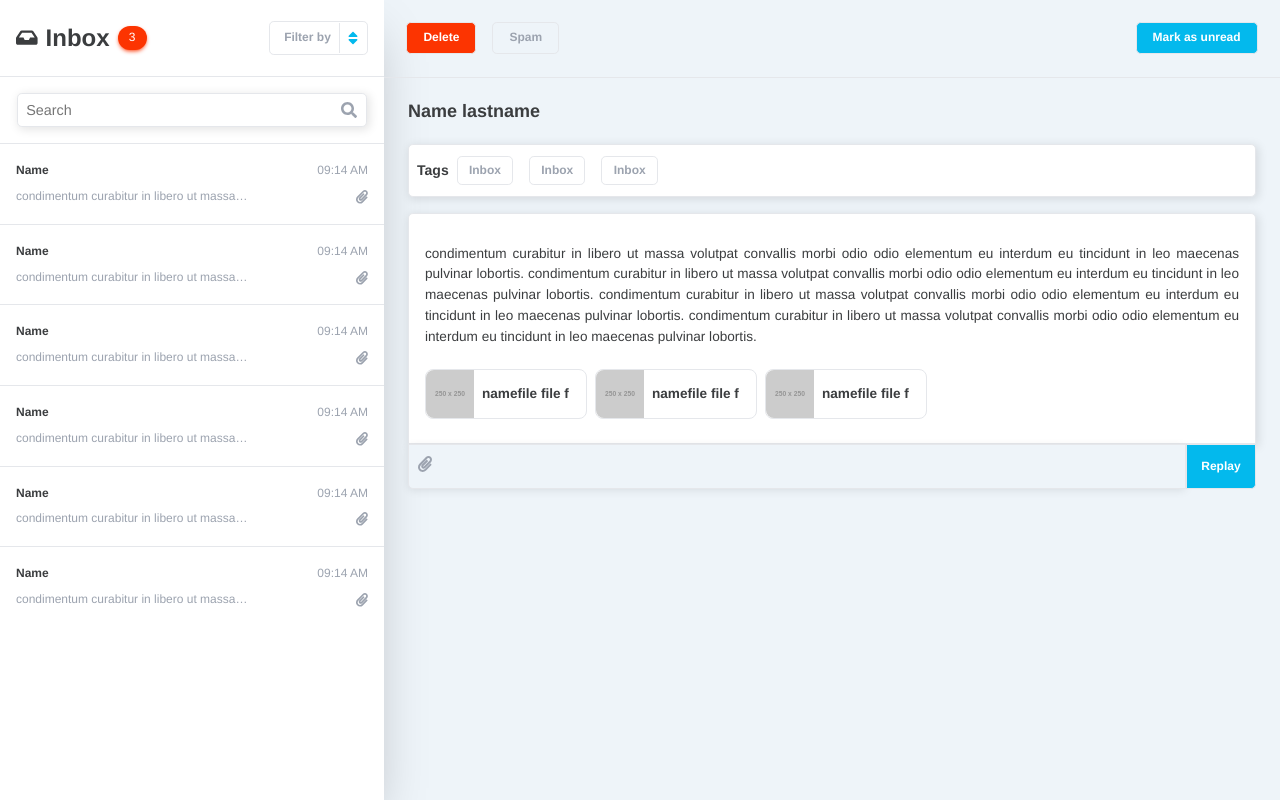
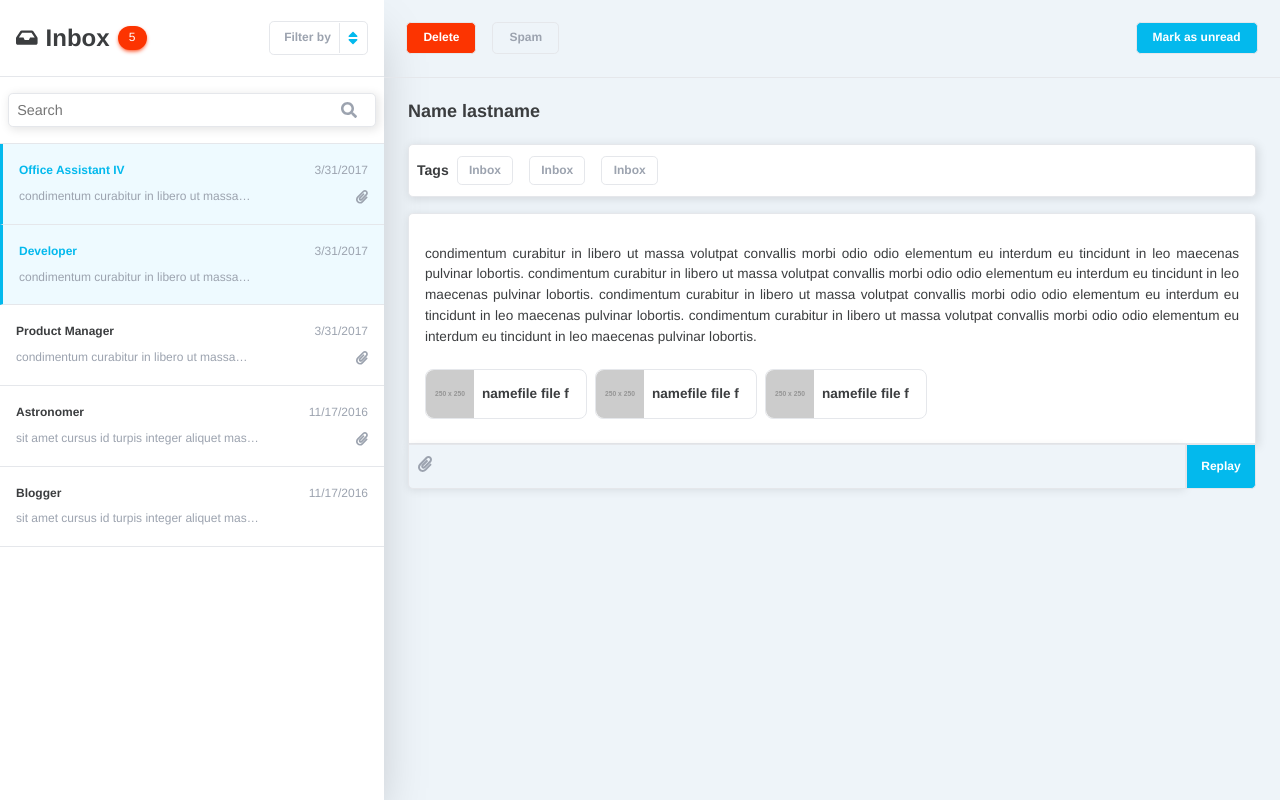
Before and after one commit to AlfredoCU/test-alfredo, a React app: page / in a window 1280 px wide. Built offline with nearby package versions, Linux system fonts and the light colour scheme.

Commit message:
feat: creating actions, using useDispach and useSelector on components

```diff
--- a/src/components/mailbox/EmailItem.js
+++ b/src/components/mailbox/EmailItem.js
@@ -1,24 +1,40 @@
 import React from "react";
+import { string, bool, arrayOf, shape } from "prop-types";
 import { faPaperclip } from "@fortawesome/free-solid-svg-icons";
 import { FontAwesomeIcon } from "@fortawesome/react-fontawesome";
 
-const EmailItem = () => {
+const EmailItem = ({ subject, body, date, isReaded, attachements }) => {
+  let card = isReaded || "box-email__item--active";
+  let name = isReaded || "box-email__name--active";
+
   return (
-    <div className="box-email__item">
+    <div className={`box-email__item ${card}`}>
       <div className="box-email__section">
-        <p className="box-email__name">Name</p>
-        <p className="box-email__body">
-          condimentum curabitur in libero ut massa volutpat convallis morbi odio
-          odio elementum eu interdum eu tincidunt in leo maecenas pulvinar
-          lobortis
-        </p>
+        <p className={`box-email__name ${name}`}>{subject}</p>
+        <p className="box-email__body">{body}</p>
       </div>
       <div className="box-email__section--right">
-        <p className="box-email__time">09:14 AM</p>
-        <FontAwesomeIcon icon={faPaperclip} className="box-email__icon" />
+        <p className="box-email__time">{date}</p>
+
+        {attachements.length > 0 && (
+          <FontAwesomeIcon icon={faPaperclip} className="box-email__icon" />
+        )}
       </div>
     </div>
   );
 };
 
+EmailItem.propTypes = {
+  subject: string.isRequired,
+  body: string.isRequired,
+  date: string.isRequired,
+  isReaded: bool.isRequired,
+  attachements: arrayOf(
+    shape({
+      file: string.isRequired,
+      name: string.isRequired
+    })
+  ).isRequired
+};
+
 export default EmailItem;
--- a/src/components/mailbox/Header.js
+++ b/src/components/mailbox/Header.js
@@ -1,19 +1,23 @@
 import React from "react";
-
+import { string, number, func } from "prop-types";
 import Section from "./Section";
 import Dropdown from "../common/Dropdown";
 
-const Header = () => {
-  return (
+const Header = ({ section, count, handleSection }) => (
   <div className="box-header">
     <div className="box-header__section">
-        <Section section="Inbox" count={3} />
+      <Section section={section} count={count} />
     </div>
     <div className="box-header__section">
-        <Dropdown />
+      <Dropdown section={handleSection} />
     </div>
   </div>
 );
+
+Header.propTypes = {
+  section: string.isRequired,
+  count: number.isRequired,
+  handleSection: func.isRequired
 };
 
 export default Header;
--- a/src/components/mailbox/Search.js
+++ b/src/components/mailbox/Search.js
@@ -1,23 +1,33 @@
 import React from "react";
+import { string } from "prop-types";
+import { useDispatch } from "react-redux";
 import { faSearch } from "@fortawesome/free-solid-svg-icons";
 import { FontAwesomeIcon } from "@fortawesome/react-fontawesome";
-
+import { emailSearch } from "../../store/actions/email";
 import Input from "../common/Input";
 
-const Search = () => {
+const Search = ({ section }) => {
+  const dispatch = useDispatch();
+  const handleInputChange = ({ target }) => {
+    dispatch(emailSearch({ section, value: target.value }));
+  };
+
   return (
     <div className="box-search">
       <Input
         id="search"
-        type="search"
+        type="text"
         name="search"
-        value=""
-        // onChange={}
-        placeholder={"Search"}
+        placeholder="Search"
+        onChange={handleInputChange}
       />
       <FontAwesomeIcon icon={faSearch} className="box-search__icon" />
     </div>
   );
 };
 
+Search.propTypes = {
+  section: string.isRequired
+};
+
 export default Search;
--- a/src/components/mailbox/index.js
+++ b/src/components/mailbox/index.js
@@ -1,22 +1,41 @@
-import React from "react";
-
+import React, { useEffect, useState } from "react";
+import { useDispatch, useSelector } from "react-redux";
+import { emailFilter } from "../../store/actions/email";
 import Header from "./Header";
 import Search from "./Search";
 import EmailItem from "./EmailItem";
 
 const MailBox = () => {
+  const dispatch = useDispatch();
+  const { email } = useSelector(state => state);
+  const { filter } = email;
+
+  const [section, setSection] = useState("Inbox");
+
+  useEffect(() => {
+    dispatch(emailFilter(section));
+  }, [section]);
+
   return (
     <div className="app__box">
-      <Header />
-      <Search />
+      <Header
+        section={section}
+        count={filter && filter.length}
+        handleSection={setSection}
+      />
+      <Search section={section} />
       <div className="box-email">
-        <EmailItem />
-        <EmailItem />
-        <EmailItem />
-        <EmailItem />
-        <EmailItem />
-        <EmailItem />
-        <EmailItem />
+        {filter &&
+          filter.map(email => (
+            <EmailItem
+              key={email.id}
+              subject={email.subject}
+              body={email.body}
+              date={email.date}
+              isReaded={email.isReaded}
+              attachements={email.attachements}
+            />
+          ))}
       </div>
     </div>
   );
--- a/src/samples/mail-data.json
+++ b/src/samples/mail-data.json
@@ -7,7 +7,7 @@
     "body": "condimentum curabitur in libero ut massa volutpat convallis morbi odio odio elementum eu interdum eu tincidunt in leo maecenas pulvinar lobortis",
     "date": "3/31/2017",
     "isReaded": false,
-    "section": "inbox",
+    "section": "Inbox",
     "avatar": "https://robohash.org/dignissimosetsuscipit.jpg?size=50x50&set=set1",
     "tags": ["business", "notice"],
     "attachements": [
@@ -21,29 +21,24 @@
     "id": "1624833209368",
     "from": "mhallatt0@walmart.com",
     "to": "cziem0@surveymonkey.com",
-    "subject": "Office Assistant IV",
+    "subject": "Developer",
     "body": "condimentum curabitur in libero ut massa volutpat convallis morbi odio odio elementum eu interdum eu tincidunt in leo maecenas pulvinar lobortis",
     "date": "3/31/2017",
     "isReaded": false,
-    "section": "inbox",
+    "section": "Inbox",
     "avatar": "https://robohash.org/dignissimosetsuscipit.jpg?size=50x50&set=set1",
     "tags": ["business", "notice"],
-    "attachements": [
-      {
-        "file": "http://dummyimage.com/250x250.jpg/5fa2dd/ffffff",
-        "name": "ut_nulla_sed.jpeg"
-      }
-    ]
+    "attachements": []
   },
   {
     "id": "1624833236344",
     "from": "mhallatt0@walmart.com",
     "to": "cziem0@surveymonkey.com",
-    "subject": "Office Assistant IV",
+    "subject": "Product Manager",
     "body": "condimentum curabitur in libero ut massa volutpat convallis morbi odio odio elementum eu interdum eu tincidunt in leo maecenas pulvinar lobortis",
     "date": "3/31/2017",
     "isReaded": true,
-    "section": "inbox",
+    "section": "Inbox",
     "avatar": "https://robohash.org/dignissimosetsuscipit.jpg?size=50x50&set=set1",
     "tags": ["business", "notice"],
     "attachements": [
@@ -57,11 +52,11 @@
     "id": "1624833250617",
     "from": "nmulbery1@seattletimes.com",
     "to": "idimont1@usa.gov",
-    "subject": "Technical Writer",
+    "subject": "Front End",
     "body": "sit amet cursus id turpis integer aliquet massa id lobortis convallis tortor risus dapibus augue vel accumsan tellus nisi eu orci mauris lacinia sapien quis libero nullam sit amet",
     "date": "11/17/2016",
     "isReaded": false,
-    "section": "spam",
+    "section": "Spam",
     "avatar": "https://robohash.org/aliquamautdolore.jpg?size=50x50&set=set1",
     "tags": ["technology", "ideas"],
     "attachements": [
@@ -75,32 +70,31 @@
     "id": "1624833262865",
     "from": "nmulbery1@seattletimes.com",
     "to": "idimont1@usa.gov",
-    "subject": "Technical Writer",
+    "subject": "Admin JBL",
     "body": "sit amet cursus id turpis integer aliquet massa id lobortis convallis tortor risus dapibus augue vel accumsan tellus nisi eu orci mauris lacinia sapien quis libero nullam sit amet",
     "date": "11/17/2016",
     "isReaded": true,
-    "section": "spam",
+    "section": "Spam",
+    "avatar": "https://robohash.org/aliquamautdolore.jpg?size=50x50&set=set1",
+    "tags": ["technology", "ideas"],
+    "attachements": []
+  },
+  {
+    "id": "1624833272309",
+    "from": "nmulbery1@seattletimes.com",
+    "to": "idimont1@usa.gov",
+    "subject": "Astronomer ",
+    "body": "sit amet cursus id turpis integer aliquet massa id lobortis convallis tortor risus dapibus augue vel accumsan tellus nisi eu orci mauris lacinia sapien quis libero nullam sit amet",
+    "date": "11/17/2016",
+    "isReaded": true,
+    "section": "Inbox",
     "avatar": "https://robohash.org/aliquamautdolore.jpg?size=50x50&set=set1",
     "tags": ["technology", "ideas"],
     "attachements": [
       {
         "file": "http://dummyimage.com/250x250.jpg/dddddd/000000",
         "name": "sodales_scelerisque_mauris.jpeg"
-      }
-    ]
-  },
-  {
-    "id": "1624833272309",
-    "from": "nmulbery1@seattletimes.com",
-    "to": "idimont1@usa.gov",
-    "subject": "Technical Writer",
-    "body": "sit amet cursus id turpis integer aliquet massa id lobortis convallis tortor risus dapibus augue vel accumsan tellus nisi eu orci mauris lacinia sapien quis libero nullam sit amet",
-    "date": "11/17/2016",
-    "isReaded": true,
-    "section": "spam",
-    "avatar": "https://robohash.org/aliquamautdolore.jpg?size=50x50&set=set1",
-    "tags": ["technology", "ideas"],
-    "attachements": [
+      },
       {
         "file": "http://dummyimage.com/250x250.jpg/dddddd/000000",
         "name": "sodales_scelerisque_mauris.jpeg"
@@ -111,29 +105,24 @@
     "id": "1624833288255",
     "from": "nmulbery1@seattletimes.com",
     "to": "idimont1@usa.gov",
-    "subject": "Technical Writer",
+    "subject": "Blacksmith ",
     "body": "sit amet cursus id turpis integer aliquet massa id lobortis convallis tortor risus dapibus augue vel accumsan tellus nisi eu orci mauris lacinia sapien quis libero nullam sit amet",
     "date": "11/17/2016",
     "isReaded": true,
-    "section": "trash",
+    "section": "Trash",
     "avatar": "https://robohash.org/aliquamautdolore.jpg?size=50x50&set=set1",
     "tags": ["technology", "ideas"],
-    "attachements": [
-      {
-        "file": "http://dummyimage.com/250x250.jpg/dddddd/000000",
-        "name": "sodales_scelerisque_mauris.jpeg"
-      }
-    ]
+    "attachements": []
   },
   {
     "id": "1624833299360",
     "from": "nmulbery1@seattletimes.com",
     "to": "idimont1@usa.gov",
-    "subject": "Technical Writer",
+    "subject": "Coach ",
     "body": "sit amet cursus id turpis integer aliquet massa id lobortis convallis tortor risus dapibus augue vel accumsan tellus nisi eu orci mauris lacinia sapien quis libero nullam sit amet",
     "date": "11/17/2016",
     "isReaded": false,
-    "section": "trash",
+    "section": "Trash",
     "avatar": "https://robohash.org/aliquamautdolore.jpg?size=50x50&set=set1",
     "tags": ["technology", "ideas"],
     "attachements": [
@@ -147,36 +136,26 @@
     "id": "1624833308966",
     "from": "nmulbery1@seattletimes.com",
     "to": "idimont1@usa.gov",
-    "subject": "Technical Writer",
+    "subject": "Computer programmer",
     "body": "sit amet cursus id turpis integer aliquet massa id lobortis convallis tortor risus dapibus augue vel accumsan tellus nisi eu orci mauris lacinia sapien quis libero nullam sit amet",
     "date": "11/17/2016",
     "isReaded": true,
-    "section": "trash",
+    "section": "Trash",
     "avatar": "https://robohash.org/aliquamautdolore.jpg?size=50x50&set=set1",
     "tags": ["technology", "ideas"],
-    "attachements": [
-      {
-        "file": "http://dummyimage.com/250x250.jpg/dddddd/000000",
-        "name": "sodales_scelerisque_mauris.jpeg"
-      }
-    ]
+    "attachements": []
   },
   {
     "id": "1624833321637",
     "from": "nmulbery1@seattletimes.com",
     "to": "idimont1@usa.gov",
-    "subject": "Technical Writer",
+    "subject": "Blogger",
     "body": "sit amet cursus id turpis integer aliquet massa id lobortis convallis tortor risus dapibus augue vel accumsan tellus nisi eu orci mauris lacinia sapien quis libero nullam sit amet",
     "date": "11/17/2016",
     "isReaded": true,
-    "section": "inbox",
+    "section": "Inbox",
     "avatar": "https://robohash.org/aliquamautdolore.jpg?size=50x50&set=set1",
     "tags": ["technology", "ideas"],
-    "attachements": [
-      {
-        "file": "http://dummyimage.com/250x250.jpg/dddddd/000000",
-        "name": "sodales_scelerisque_mauris.jpeg"
-      }
-    ]
+    "attachements": []
   }
 ]
--- /dev/null
+++ b/src/store/actions/email.js
@@ -0,0 +1,16 @@
+import { types } from "../types/types";
+
+// payload -> object (data).
+export const emailAdd = payload => ({ type: types.add, payload });
+
+// payload -> object (data).
+export const emailFilter = payload => ({ type: types.filter, payload });
+
+// payload -> string (value).
+export const emailSearch = payload => ({ type: types.search, payload });
+
+// payload -> number (id).
+export const emailReaded = payload => ({ type: types.readed, payload });
+
+// payload -> object (data).
+export const emailSection = payload => ({ type: types.section, payload });
--- a/src/styles/index.scss
+++ b/src/styles/index.scss
@@ -160,23 +160,33 @@ body {
 
   &__item {
     display: flex;
+    transition: 0.2s;
     padding: 0.5rem 1rem;
     background-color: white;
     justify-content: space-between;
     border-bottom: 1px solid $border;
 
-    // background-color: $blue-bg;
-    // border-left: 3px solid $blue;
-
     &:hover {
       cursor: pointer;
+      background-color: $body-bg;
+    }
+
+    &:active {
+      transform: scale(0.95);
+    }
+
+    &--active {
       background-color: $blue-bg;
+      border-left: 3px solid $blue;
     }
   }
 
   &__name {
-    // color: $blue;
     font-weight: bold;
+
+    &--active {
+      color: $blue;
+    }
   }
 
   &__body {
```
Also changed, not shown: src/components/common/Dropdown.js (+20 -4 lines), src/hooks/useForm.js (deleted, +0 -15 lines), src/store/reducers/emailReducer.js (+42 -23 lines). Lines whose indentation alone changed are shown as unchanged.
